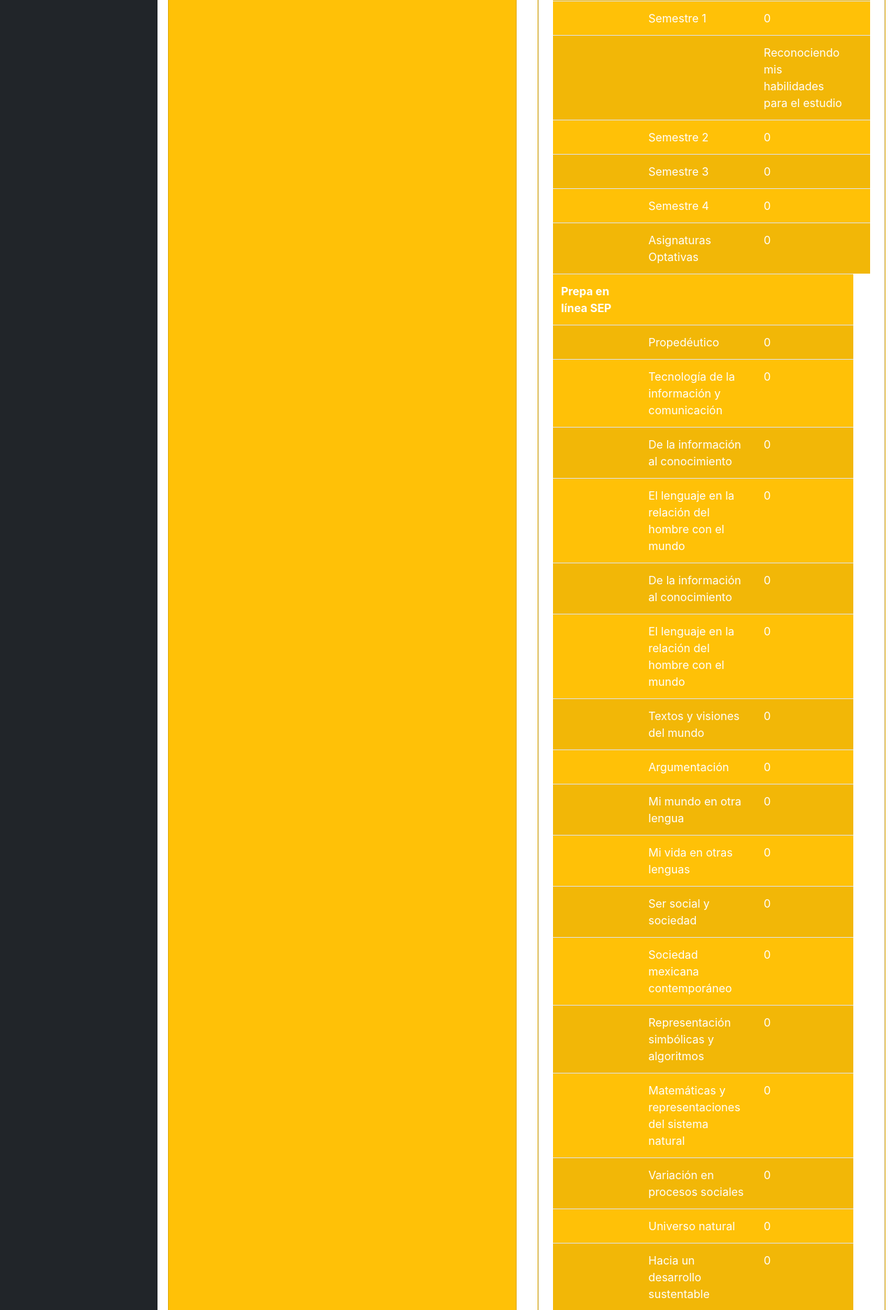
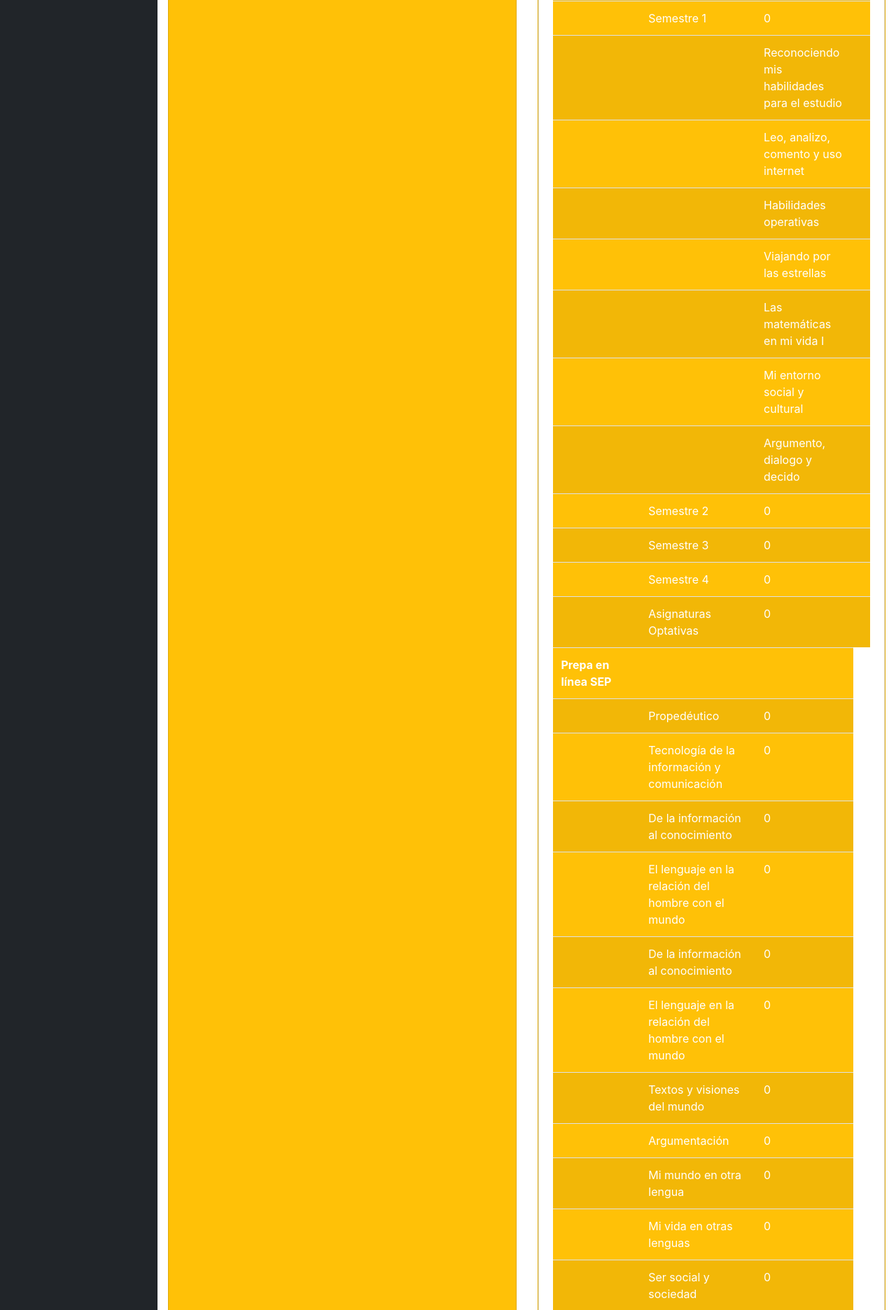
Before and after one commit to pilares-cdmx/CRUD-LCP, a PHP site: page /PILARES/crud/asistenciasJUD in a window 1280 px wide, after a click on "Ver detalle". Shown: the part 717-2589 px from the top of the page at 70% size. Run offline with PHP 8.4, Linux system fonts and the light colour scheme; data that the repository does not hold is empty.

Commit message:
Agregando PILARES nuevos desde el PILARES 16 de septiembre

```diff
--- a/views/crud/asistenciasJUD.php
+++ b/views/crud/asistenciasJUD.php
@@ -2544,6 +2544,42 @@ $totalesIntervalo15 = mysqli_fetch_array($intervaloTotales15);
                           <td>Reconociendo mis habilidades para el estudio</td>
                           <td></td>
                     </tr>
+                    <tr>
+                      <th scope="row"></th>
+                          <td></td>
+                          <td>Leo, analizo, comento y uso internet</td>
+                          <td></td>
+                    </tr>
+                    <tr>
+                      <th scope="row"></th>
+                          <td></td>
+                          <td>Habilidades operativas</td>
+                          <td></td>
+                    </tr>
+                    <tr>
+                      <th scope="row"></th>
+                          <td></td>
+                          <td>Viajando por las estrellas</td>
+                          <td></td>
+                    </tr>
+                    <tr>
+                      <th scope="row"></th>
+                          <td></td>
+                          <td>Las matemáticas en mi vida I</td>
+                          <td></td>
+                    </tr>
+                    <tr>
+                      <th scope="row"></th>
+                          <td></td>
+                          <td>Mi entorno social y cultural</td>
+                          <td></td>
+                    </tr>
+                    <tr>
+                      <th scope="row"></th>
+                          <td></td>
+                          <td>Argumento, dialogo y decido</td>
+                          <td></td>
+                    </tr>
                 <tr>
                   <th scope="row"></th>
                       <td>Semestre 2</td>
```
